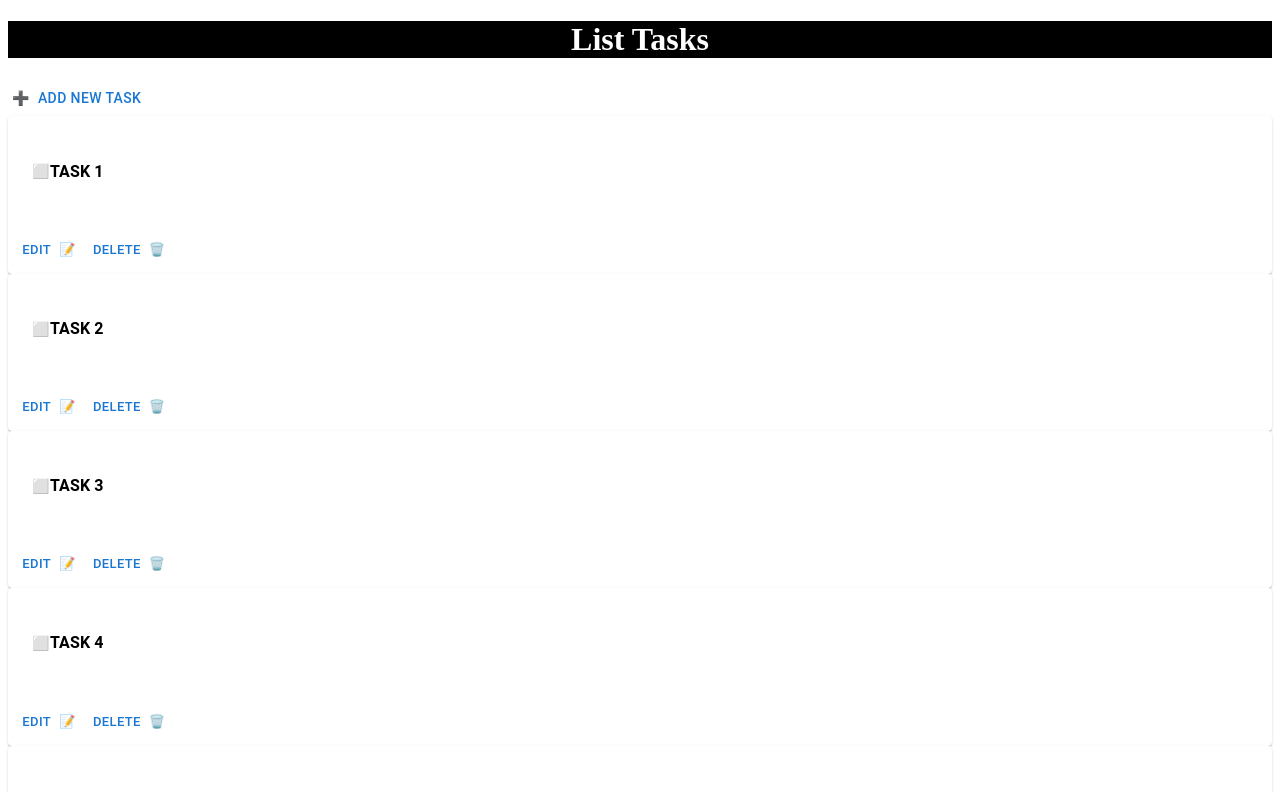
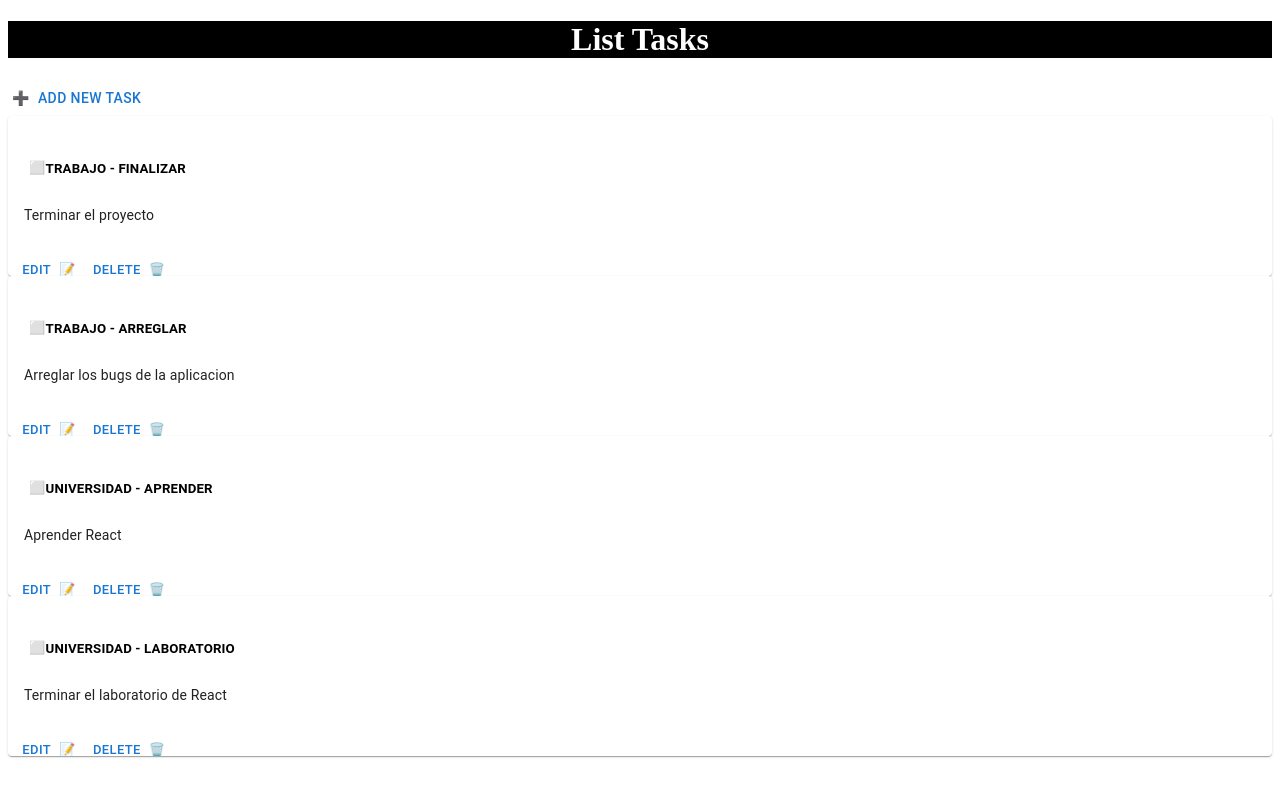
Before and after one commit to diegoleonb/IETI-React1, a React (Vite) app: page / in a window 1280 px wide. Shown: the top 792 px of the page. Built offline with nearby package versions, Linux system fonts and the light colour scheme.

Commit message:
Se finaliza la implementacion de Hooks

```diff
--- a/src/App.jsx
+++ b/src/App.jsx
@@ -1,19 +1,24 @@
 import { Header } from "./components/Header"
 import { TaskList } from "./components/TaskList";
-import { useState } from "react";
+import { useEffect, useState } from "react";
 import Button from '@mui/material/Button';
 
 function App() {
 
-  const [tasks, setTasks] = useState([
-    {name :"Task 1", id: 1, done : false},
-    {name :"Task 2", id: 2,  done : false},
-    {name :"Task 3", id: 3,  done : false},
-    {name :"Task 4", id: 4,  done : false},
-    {name :"Task 5", id: 5,  done : false},
-    {name :"Task 6", id: 6,  done : false},
-    {name :"Task 7", id: 7,  done : false},
+  const [tasks, setTasks] = useState(localStorage.getItem('tasks') ? JSON.parse(localStorage.getItem('tasks')) : [
+    {name :"Trabajo - Finalizar", id: 1, descripcion : "Terminar el proyecto", done : false},
+    {name :"Trabajo - Arreglar", id: 2, descripcion : "Arreglar los bugs de la aplicacion", done : false},
+    {name :"Universidad - Aprender", id: 3, descripcion : "Aprender React", done : false},
+    {name :"Universidad - Laboratorio", id: 4, descripcion : "Terminar el laboratorio de React", done : false},
   ]);
+
+  useEffect(() => {
+    localStorage.setItem('tasks', JSON.stringify(tasks));
+  }, [tasks]);
+
+  const handleSaveTasks = () => {
+    localStorage.setItem('tasks', JSON.stringify(tasks));
+  };
 
   const handleTaskClick = (taskId) => {
     setTasks(
@@ -41,9 +46,15 @@ function App() {
 
   const newTask = () => {
     const text = prompt('Type new task');
-    setTasks(
-      tasks.concat({name: text, id: tasks.length + 1, done: false})
-    );
+    const descripcion = prompt('Type new task description');
+    if(text !== null && text.length > 0 && descripcion !== null && descripcion.length > 0){
+      setTasks(
+        tasks.concat({name: text, id: tasks.length + 1, descripcion: descripcion, done: false})
+      );
+    }
+    else{
+      alert("Task cannot be empty");
+    }
   };
 
   return (
--- a/src/components/Task.jsx
+++ b/src/components/Task.jsx
@@ -5,7 +5,7 @@ import Typography from '@mui/material/Typography';
 import Button from '@mui/material/Button';
 
 export const Task = (props) => {
-    const { name, id, done, onTaskClick, onTaskDelete, onTaskEdit} = props;
+    const { name, id, descripcion, done, onTaskClick, onTaskDelete, onTaskEdit} = props;
 
     const style_color = {
         color: "black",
@@ -18,13 +18,15 @@ export const Task = (props) => {
 
     const enterEditText = () => {
         const text = prompt('Edit task');
-        onTaskEdit(id, text);
+        if(text !== null && text.length > 0){
+            onTaskEdit(id, text);
+        }
     };
 
     return (
-        <Card sx={{ minWidth: 275}}>
+        <Card sx={{ minWidth: 250, maxHeight: 160}}>
             <CardContent>
-                    <Button size="medium" onClick={() => onTaskClick(id)}>
+                    <Button size="small" onClick={() => onTaskClick(id)}>
 
                         {done && '✅'}
 
@@ -32,11 +34,15 @@ export const Task = (props) => {
 
                         <Typography component = "div">
 
-                        {done? <h4 style={done_style}>{name}</h4> : <h4 style={style_color}>{name}</h4>}
+                        {done? <h5 style={done_style}>{name}</h5> : <h5 style={style_color}>{name}</h5>}
 
                         </Typography>
 
                     </Button>
+
+                    <Typography sx={{ fontSize: 14 }} color="text.primary" gutterBottom>
+                        {descripcion}
+                    </Typography>
 
                 </CardContent>
 
--- a/src/components/TaskList.jsx
+++ b/src/components/TaskList.jsx
@@ -15,12 +15,11 @@ export const TaskList = (props) => {
         onTaskEdit(taskId, text);
     };
 
-
     return (
         <div className="task-list">
             {tasks.map((task) => (
                 <div key={task.id}>
-                    <Task name={task.name} id={task.id} done={task.done} onTaskClick = {handleTaskClick} onTaskDelete = {handleTaskDelete} onTaskEdit = {handleTaskEdit}/>
+                    <Task name={task.name} id={task.id} descripcion={task.descripcion} done={task.done} onTaskClick = {handleTaskClick} onTaskDelete = {handleTaskDelete} onTaskEdit = {handleTaskEdit}/>
                 </div>
             ))}
         </div>
```
